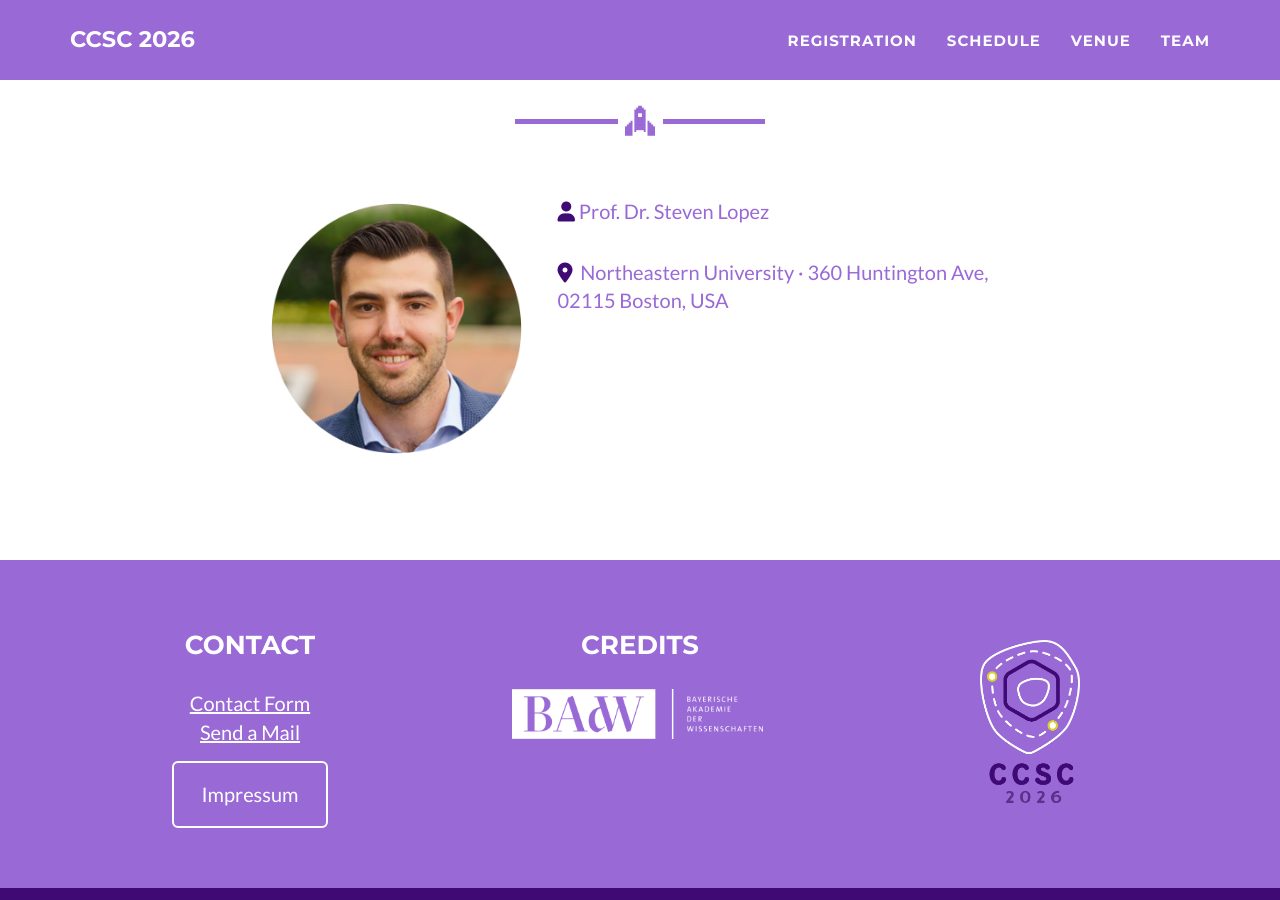
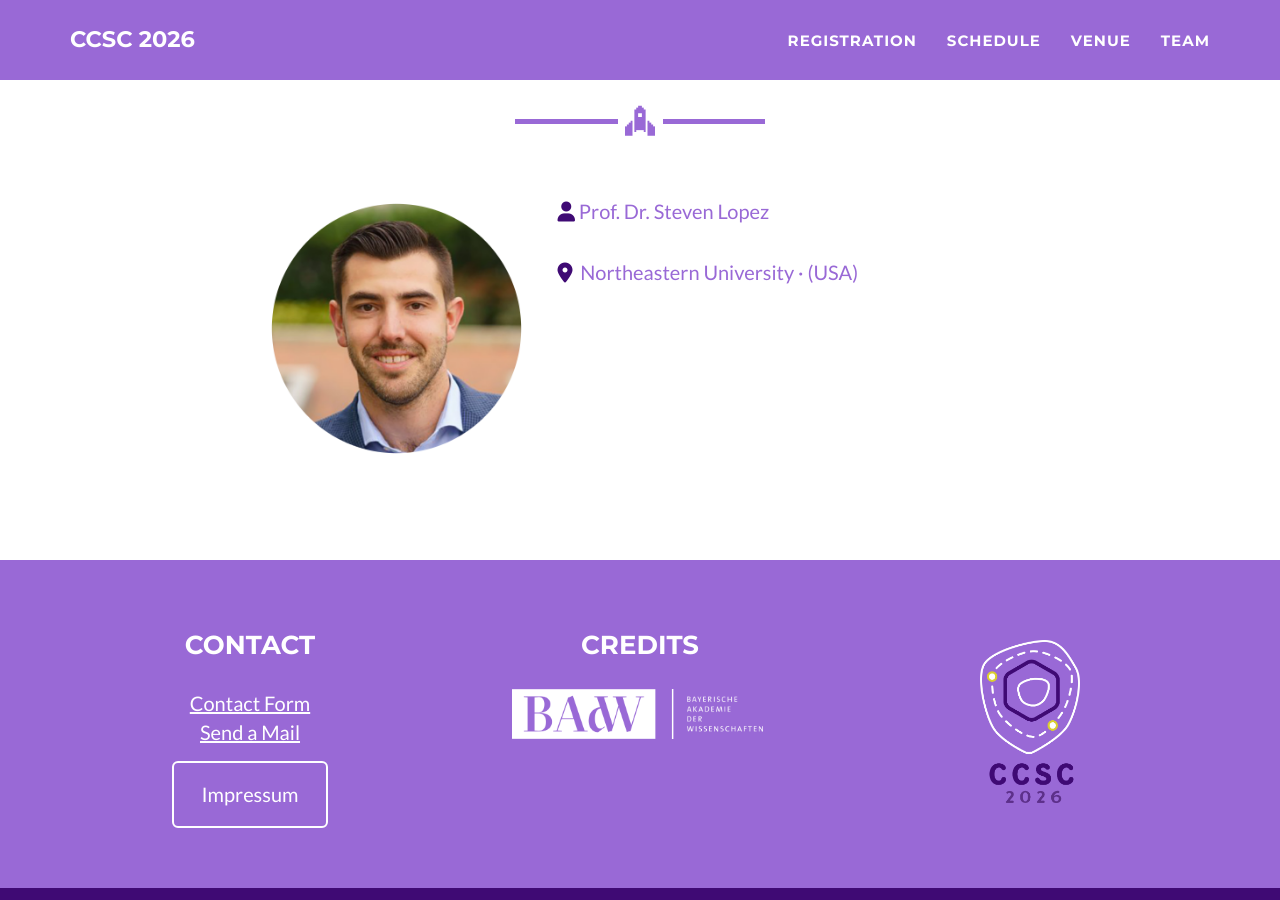
Before and after one commit to ccsc2026/ccsc2026.github.io, a Jekyll site: the page built from talks/lopez.md, in a window 1280 px wide and 900 px high, scrolled down 1005 px. Built offline with Jekyll 4.4.1, drawn with Linux system fonts in a browser that asks for light colours.

Commit message:
Update lopez.md

```diff
--- a/talks/lopez.md
+++ b/talks/lopez.md
@@ -5,7 +5,7 @@ talknumber: D04
 talktime: '10.-13.03.2026, 15:00 – 15:30'
 speaker: Prof. Dr. Steven Lopez
 img: 'Lopez, Steven.png'
-location: 'Northeastern University · 360 Huntington Ave, 02115 Boston, USA'
+location: 'Northeastern University · (USA)'
 title: 'Machine-learning-accelerated photodynamics simulations of organic photochemical reactions'
 authors: 'S. A. Lopez'
 abstract: [
```
